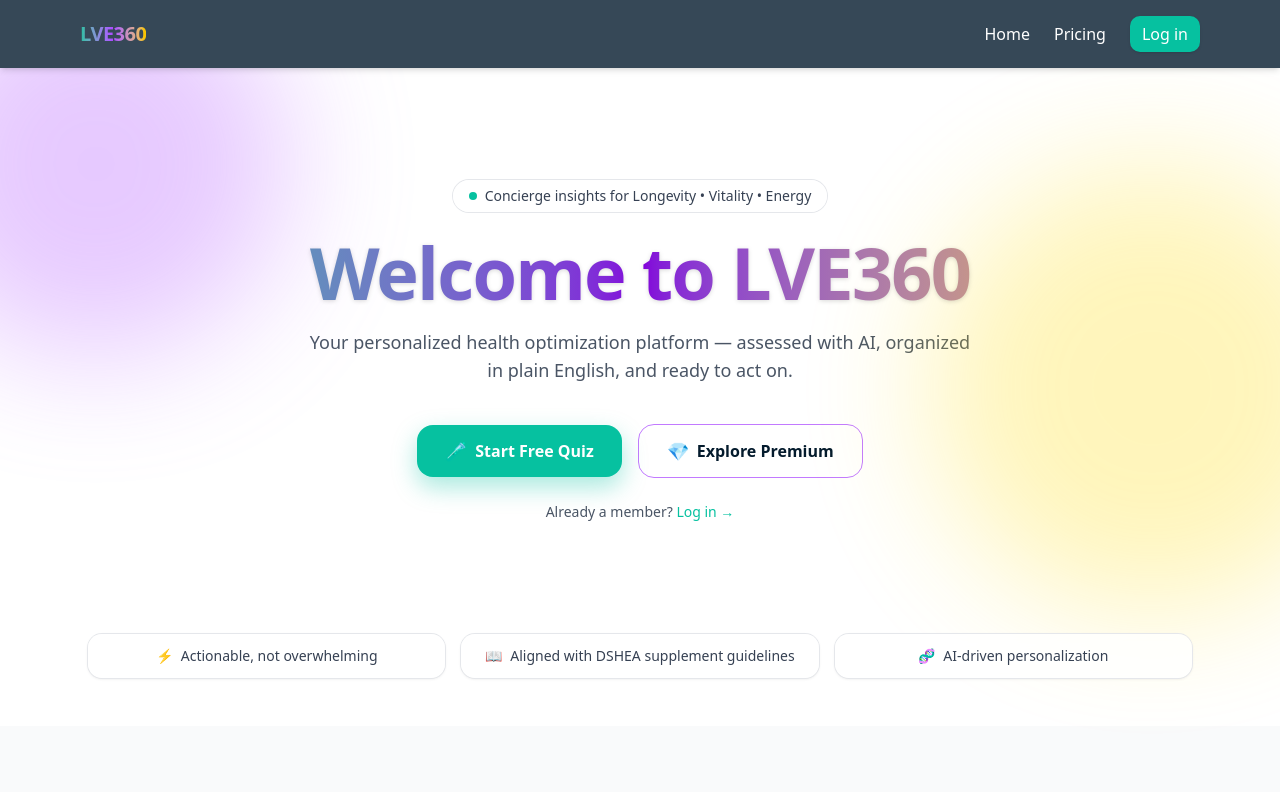
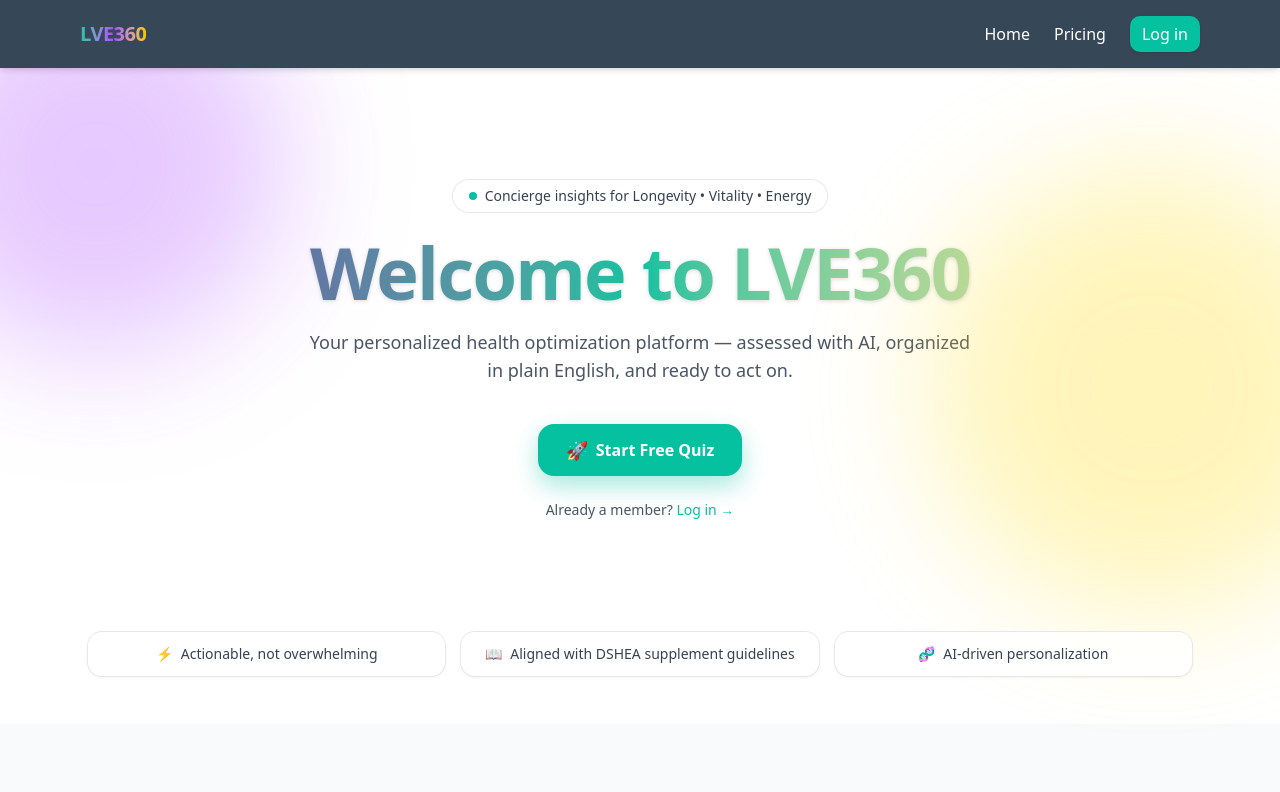
Before and after one commit to LGomes360/lve360-app, a Next.js app: page / in a window 1280 px wide. Shown: the top 792 px of the page. Built offline with nearby package versions, Linux system fonts and the light colour scheme.

Commit message:
Update page.tsx

```diff
--- a/app/page.tsx
+++ b/app/page.tsx
@@ -25,10 +25,10 @@ export default function Home() {
     </span>
   </div>
 
-        {/* Bold gradient headline */}
+  {/* Gradient Title */}
   <h1
     className="text-4xl sm:text-6xl md:text-7xl font-extrabold tracking-tight text-transparent bg-clip-text
-                     bg-gradient-to-r from-[#06C1A0] via-purple-700 to-yellow-400 drop-shadow-sm"
+               bg-gradient-to-r from-[#6B3FA0] via-[#06C1A0] to-[#FDE68A] drop-shadow-sm"
   >
     Welcome to LVE360
   </h1>
@@ -38,32 +38,25 @@ export default function Home() {
     organized in plain English, and ready to act on.
   </p>
 
-        {/* Primary CTAs */}
-        <div className="mt-10 flex flex-col sm:flex-row items-center justify-center gap-4">
+  {/* Single CTA */}
+  <div className="mt-10 flex justify-center">
     <Link
-            href="/quiz"
+      href="https://tally.so/r/mOqRBk"
+      target="_blank"
       className="group inline-flex items-center gap-2 rounded-2xl
         bg-[#06C1A0] text-white px-7 py-3 font-semibold
         shadow-[0_10px_25px_rgba(6,193,160,0.35)]
         transition-all hover:shadow-[0_14px_34px_rgba(6,193,160,0.45)]
         focus-visible:ring-4 focus-visible:ring-[#06C1A0]/30 relative overflow-hidden"
     >
-            <span className="pointer-events-none absolute inset-0 -translate-x-full bg-white/20
+      {/* Shine */}
+      <span
+        className="pointer-events-none absolute inset-0 -translate-x-full bg-white/20
                    [mask-image:linear-gradient(90deg,transparent,white,transparent)]
-                             group-hover:translate-x-full transition-transform duration-700" />
-            <span className="text-lg">🧪</span>
+                   group-hover:translate-x-full transition-transform duration-700"
+      />
+      <span className="text-lg">🚀</span>
       <span>Start Free Quiz</span>
-          </Link>
-
-          <Link
-            href="/pricing"
-            className="inline-flex items-center gap-2 rounded-2xl border border-purple-400 bg-white
-              text-[#041B2D] px-7 py-3 font-semibold
-              hover:border-purple-600 hover:bg-purple-50 transition-colors
-              focus-visible:ring-4 focus-visible:ring-purple-300"
-          >
-            <span className="text-lg">💎</span>
-            <span>Explore Premium</span>
     </Link>
   </div>
 
@@ -74,6 +67,7 @@ export default function Home() {
     </Link>
   </p>
 </section>
+
 
       {/* ---------------- Credibility Cards ---------------- */}
       <section className="max-w-6xl mx-auto px-6 py-12 text-center">
```
Lines whose indentation alone changed are shown as unchanged.
